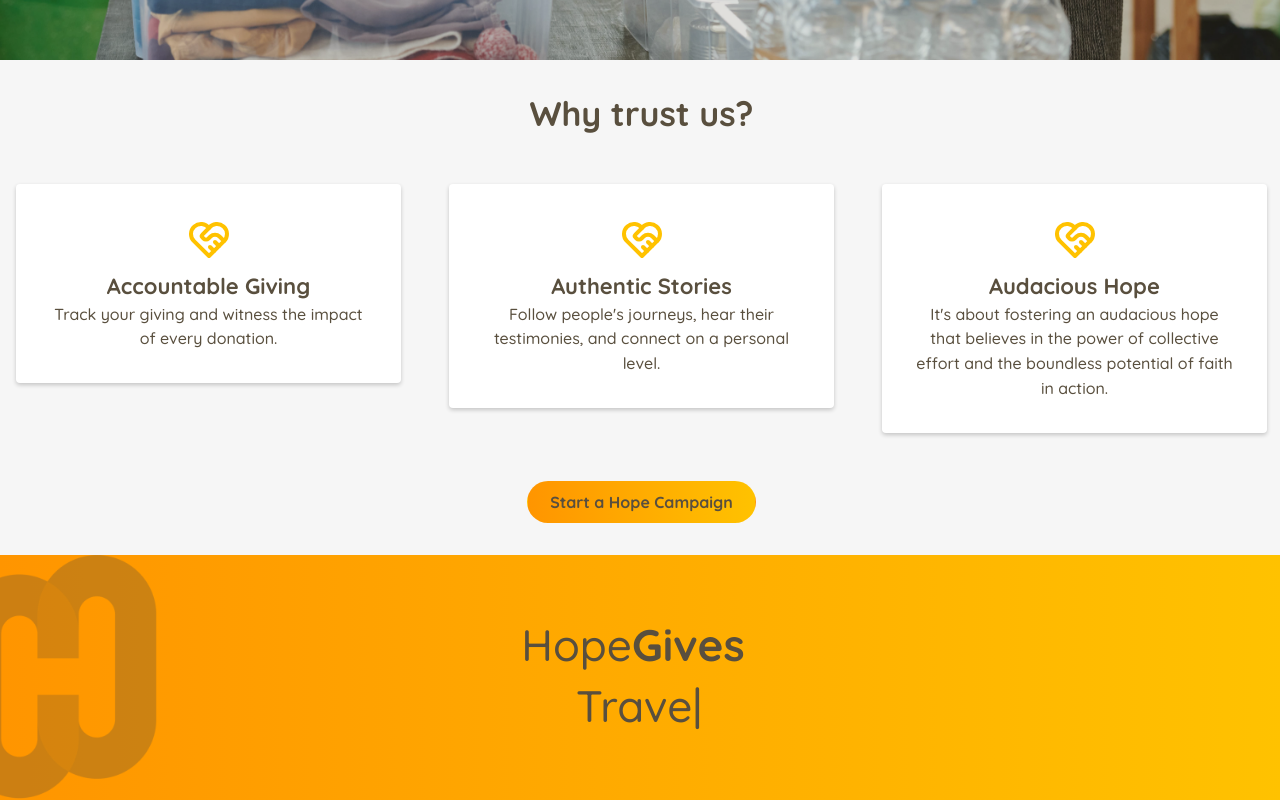
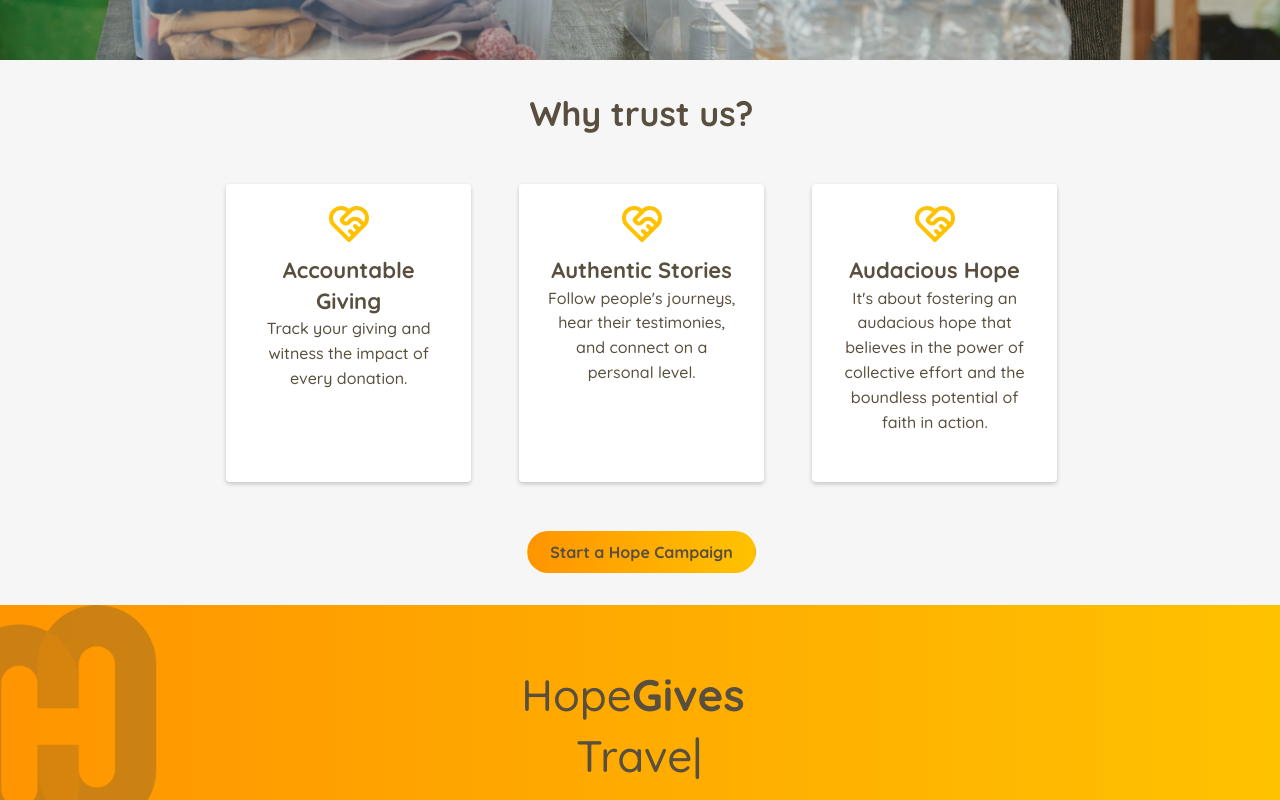
Before and after one commit to jwenger100/hope-gives, a Next.js app: page / in a window 1280 px wide. Shown: the part 800-1600 px from the top of the page. Built offline with nearby package versions, Linux system fonts and the light colour scheme.

Commit message:
DonationImpactTrack height fix for items

```diff
--- a/src/components/DonationImpactTracker.module.css
+++ b/src/components/DonationImpactTracker.module.css
@@ -1,3 +1,33 @@
+@keyframes border-animation {
+  0% {
+    border-top-color: var(--hopegives-yellow);
+    border-right-color: transparent;
+    border-bottom-color: transparent;
+    border-left-color: transparent;
+  }
+  25% {
+    border-top-color: var(--hopegives-yellow);
+    border-right-color: var(--hopegives-yellow);
+    border-bottom-color: transparent;
+    border-left-color: transparent;
+  }
+  50% {
+    border-top-color: var(--hopegives-yellow);
+    border-right-color: var(--hopegives-yellow);
+    border-bottom-color: var(--hopegives-yellow);
+    border-left-color: transparent;
+  }
+  75% {
+    border-top-color: var(--hopegives-yellow);
+    border-right-color: var(--hopegives-yellow);
+    border-bottom-color: var(--hopegives-yellow);
+    border-left-color: var(--hopegives-yellow);
+  }
+  100% {
+    border-color: var(--hopegives-yellow);
+  }
+}
+
 .wrapper {
   color: var(--hopegives-gray);
   background-color: rgba(211, 211, 211, 0.2);
@@ -16,10 +46,14 @@
   flex: 1;
   flex-direction: column;
   box-shadow: 0 2px 4px rgba(0, 0, 0, 0.2);
-  padding: var(--mantine-spacing-xl);
+  padding: var(--mantine-spacing-sm);
+  padding-left: var(--mantine-spacing-lg);
+  padding-right: var(--mantine-spacing-lg);
   margin: var(--mantine-spacing-md);
   transition: transform 0.3s ease, box-shadow 0.3s ease, border-color 0.3s ease,
     color 0.3s ease;
+  border: 4px solid transparent; /* Added for border animation */
+  height: 100%;
 }
 
 .item:hover {
@@ -27,6 +61,7 @@
   box-shadow: var(--mantine-shadow-lg); /* Enhance the shadow */
   border-color: var(--hopegives-yellow); /* Change the border color */
   color: var(--hopegives-yellow); /* Change the text color */
+  animation: border-animation 1.5s ease-in;
 }
 
 .centerBtn {
--- a/src/components/DonationImpactTracker.tsx
+++ b/src/components/DonationImpactTracker.tsx
@@ -1,5 +1,13 @@
 "use client";
-import { Title, Text, Grid, Box, Button, Paper } from "@mantine/core";
+import {
+  Title,
+  Text,
+  Grid,
+  Box,
+  Button,
+  Paper,
+  Container,
+} from "@mantine/core";
 import React from "react";
 import { IconHeartHandshake } from "@tabler/icons-react";
 import classes from "./DonationImpactTracker.module.css";
@@ -13,11 +21,15 @@
         <Fade>
           <Title ta="center">Why trust us?</Title>
         </Fade>
-        <Box className={classes.simpleGridContainer}>
-          <Grid mt="xl">
+        <Container>
+          <Box>
+            <Grid p="xl">
               {/* Authentic Giving Column */}
               {/* Grid columns wrapped in Zoom for effect */}
-            <Grid.Col span={{ base: 12, md: 4 }}>
+              <Grid.Col
+                span={{ base: 12, md: 4 }}
+                display={{ base: "block", md: "flex" }}
+              >
                 <Zoom>
                   <Paper className={classes.item}>
                     <Box ta="center">
@@ -31,13 +43,17 @@
                       Accountable Giving
                     </Title>
                     <Text ta="center">
-                    Track your giving and witness the impact of every donation.
+                      Track your giving and witness the impact of every
+                      donation.
                     </Text>
                   </Paper>
                 </Zoom>
               </Grid.Col>{" "}
               {/* Delay for staggering effect */}
-            <Grid.Col span={{ base: 12, md: 4 }}>
+              <Grid.Col
+                span={{ base: 12, md: 4 }}
+                display={{ base: "block", md: "flex" }}
+              >
                 <Zoom delay={200}>
                   <Paper className={classes.item}>
                     <Box ta="center">
@@ -57,8 +73,12 @@
                   </Paper>
                 </Zoom>
               </Grid.Col>
-            {/* Audacious Hope Column */} {/* Additional delay for next item */}
-            <Grid.Col span={{ base: 12, md: 4 }}>
+              {/* Audacious Hope Column */}{" "}
+              {/* Additional delay for next item */}
+              <Grid.Col
+                span={{ base: 12, md: 4 }}
+                display={{ base: "block", md: "flex" }}
+              >
                 <Zoom delay={400}>
                   <Paper className={classes.item}>
                     <Box ta="center">
@@ -72,15 +92,16 @@
                       Audacious Hope
                     </Title>
                     <Text ta="center">
-                    It's about fostering an audacious hope that believes in the
-                    power of collective effort and the boundless potential of
-                    faith in action.
+                      It's about fostering an audacious hope that believes in
+                      the power of collective effort and the boundless potential
+                      of faith in action.
                     </Text>
                   </Paper>
                 </Zoom>
               </Grid.Col>
             </Grid>
           </Box>
+        </Container>
         <Fade>
           <Link href={"/waitlist"} className={`link-styling`}>
             <Button
--- a/src/components/FeaturesTitle.tsx
+++ b/src/components/FeaturesTitle.tsx
@@ -6,7 +6,7 @@
   ThemeIcon,
   rem,
   Box,
-  Overlay,
+  Container,
 } from "@mantine/core";
 import {
   IconPlant,
@@ -93,8 +93,6 @@
       style={{
         "--background-image-url": `url(${process.env.NEXT_PUBLIC_BASE_PATH}/happy-people.jpg)`,
       }}
-      pl={{ sm: "none", md: "200px" }}
-      pr={{ sm: "none", md: "200px" }}
     >
       <Fade>
         <Title
@@ -106,9 +104,11 @@
           Our Values{" "}
         </Title>
       </Fade>
-      <SimpleGrid cols={{ base: 1, md: 2 }} spacing={"xl"}>
-        {items}
-      </SimpleGrid>
+      <Container>
+        <SimpleGrid cols={{ base: 1, md: 2 }} spacing={"xl"}>
+          {items}
+        </SimpleGrid>
+      </Container>
     </Box>
   );
 }
```
Lines whose indentation alone changed are shown as unchanged.
